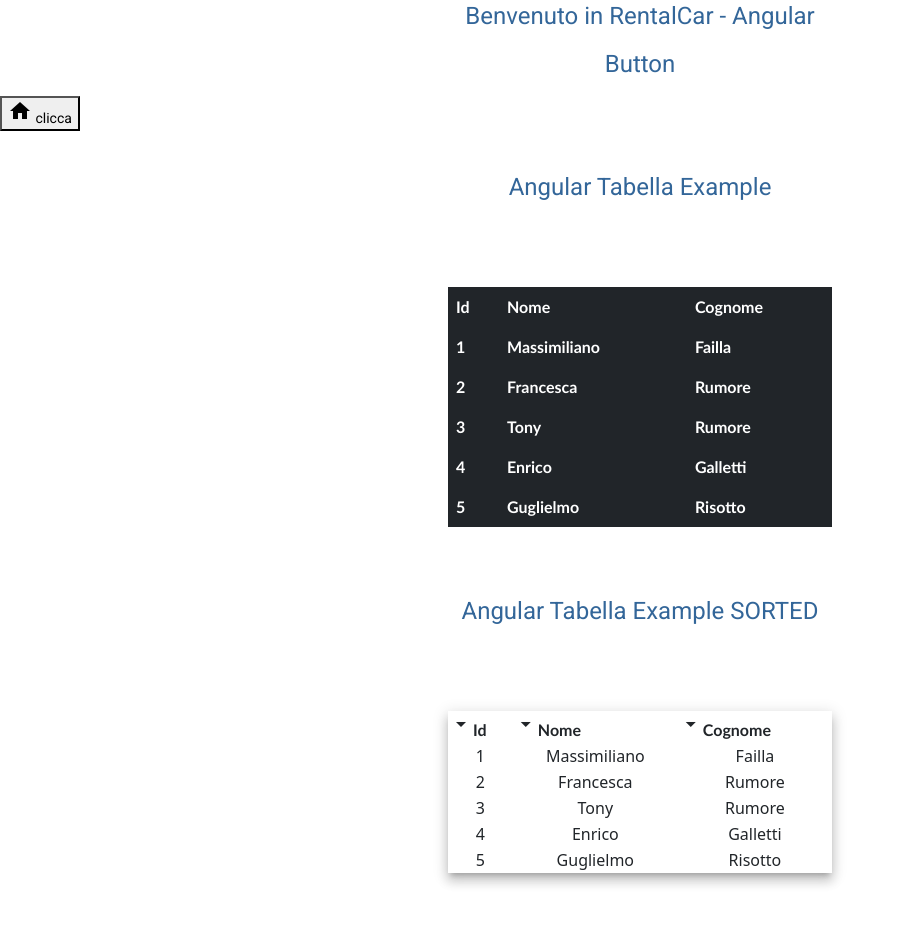
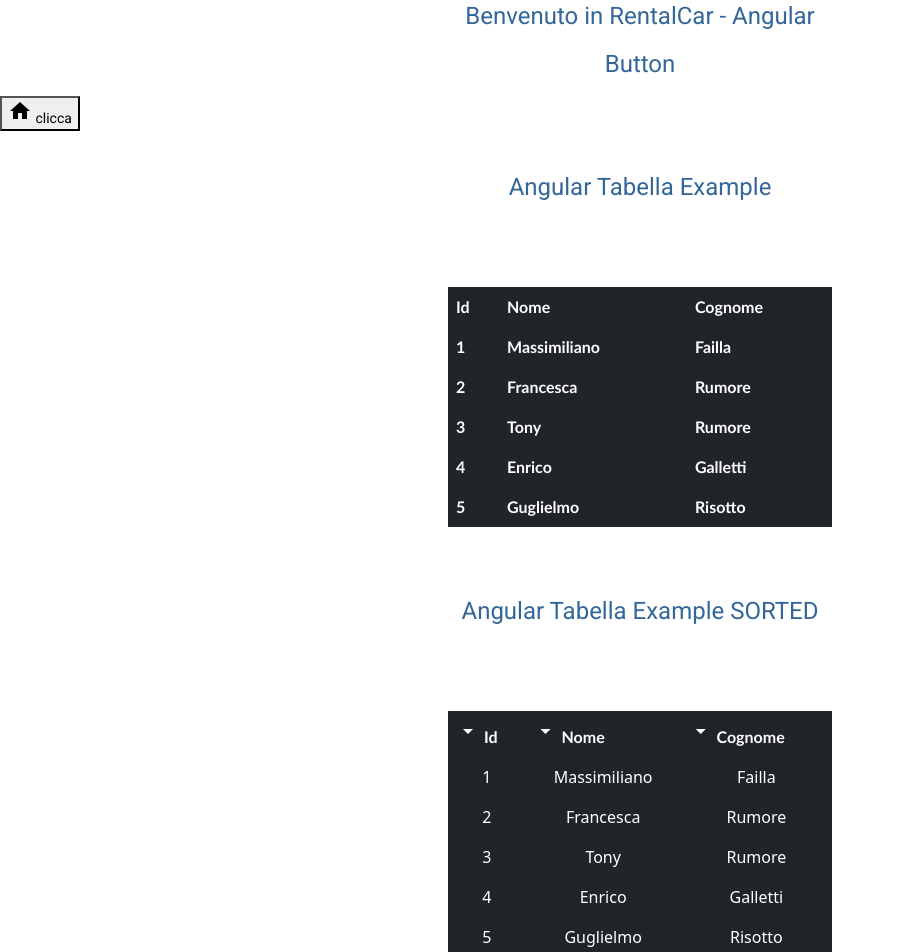
Before and after one commit to MassimilianoFailla/Angular, an Angular app in the folder RentalCar/: page / in a window 1280 px wide. Shown: the top 952 px of the page, without its empty margins (0-902 px from the left). Before the commit the page ends 893 px from the top, so only its background shows below. Built offline with nearby package versions, Linux system fonts and the light colour scheme.

Commit message:
RentalCar-Angular

```diff
--- a/RentalCar/src/app/table/table.component.html
+++ b/RentalCar/src/app/table/table.component.html
@@ -29,23 +29,21 @@
     <br><br>
     <h1>Angular Tabella Example SORTED</h1>
     <br><br>
-    <table mat-table class="mat-elevation-z8">
+    <table class="table table-borderless table-dark">
       <thead>
       <tr >
-        <th *ngFor="let column of tableConfig.headers;" ><mat-icon class = 'material-icons' (click) = "ordina(column.key);" > {{icon}}</mat-icon>{{column.label}}  </th>
+        <th *ngFor="let column of tableConfig.headers" ><mat-icon class = 'material-icons' (click)="ordina(column.key)" > {{icon}} </mat-icon> {{column.label}} </th>
       </tr>
       </thead>
 
       <tbody>
-      <tr *ngFor="let row of tableConfig.data;">
-        <td *ngFor="let column of tableConfig.headers;" >
+      <tr *ngFor="let row of tableConfig.data">
+        <td *ngFor="let column of tableConfig.headers" scope="col">
           {{row[column.key]}}
         </td>
       </tr>
       </tbody>
     </table>
-
-
 
     <!-- Optional JavaScript; choose one of the two! -->
 
```
